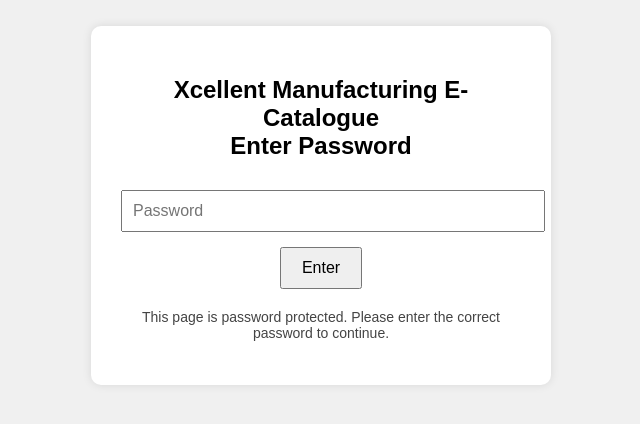
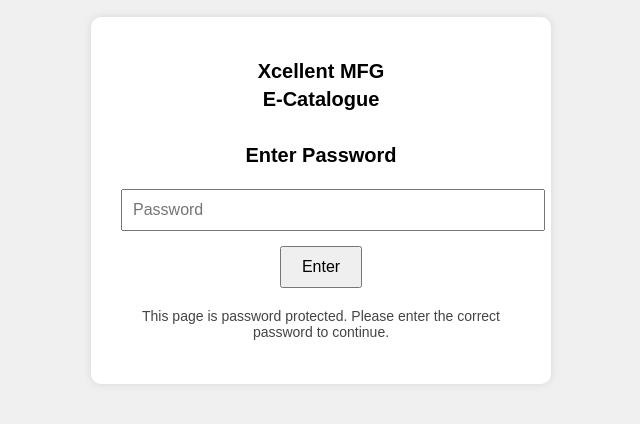
Before and after one commit to davewu0216/Password-Page, a plain HTML site: page index.html in a window 1280 px wide. Shown: the part 280-704 px from the top of the page, without its empty margins (319-959 px from the left). Drawn offline with Linux system fonts and the light colour scheme.

Commit message:
Update index.html

```diff
--- a/index.html
+++ b/index.html
@@ -17,7 +17,7 @@
     }
     .logo {
       max-width: 250px;
-      margin-bottom: 30px;
+      margin-bottom: 20px;
     }
     .box {
       background: white;
@@ -29,7 +29,9 @@
       width: 90%;
     }
     h2 {
-      margin-bottom: 20px;
+      margin: 10px 0;
+      font-size: 20px;
+      line-height: 1.4;
     }
     input {
       padding: 10px;
@@ -65,7 +67,9 @@
   <img class="logo" src="Green with White Background.png" alt="Xcellent Logo">
   <div class="box">
     <h2>
-      Xcellent Manufacturing E-Catalogue<br/>
+      Xcellent MFG<br/>
+      E-Catalogue<br/>
+      <br/>
       Enter Password
     </h2>
     <input type="password" id="password" placeholder="Password" />
```
